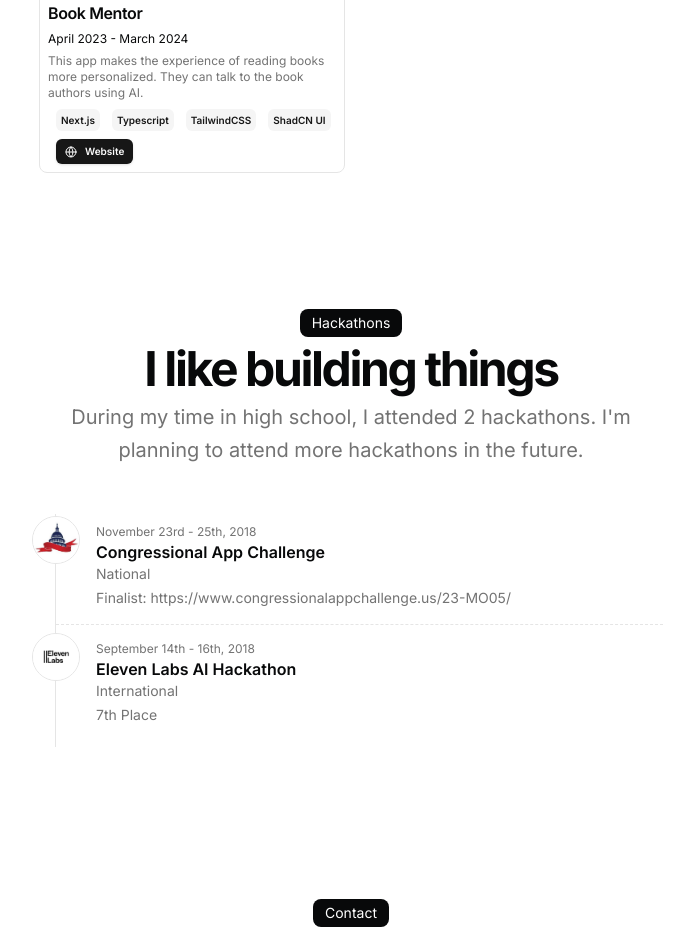
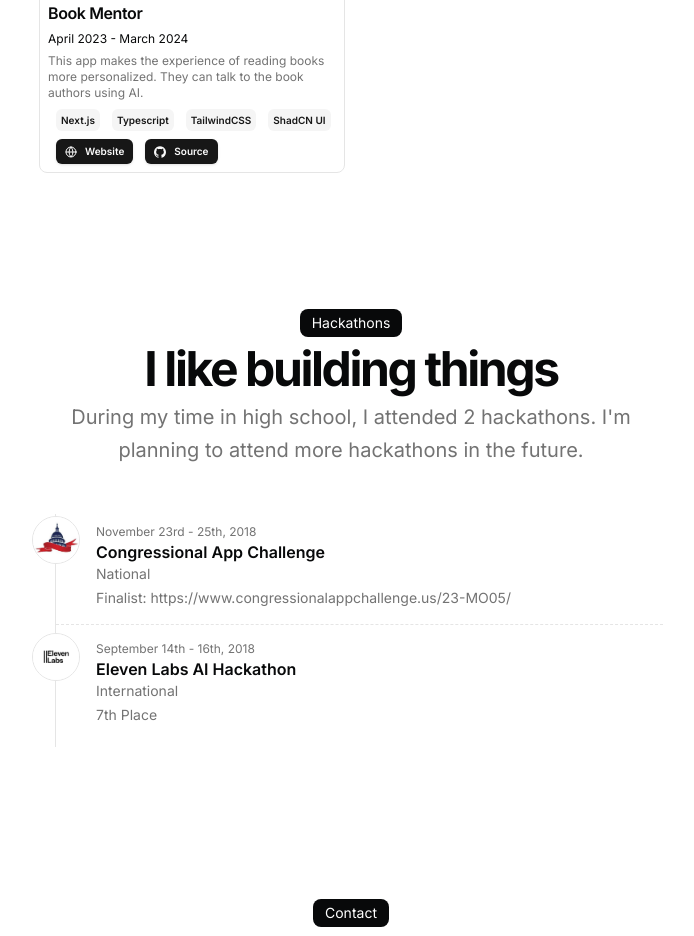
Before and after one commit to kimkhoi2202/portfolio, a Next.js app: page / in a window 1280 px wide. Shown: the part 2680-3616 px from the top of the page, without its empty margins (289-983 px from the left). Built offline with nearby package versions, Linux system fonts and the light colour scheme.

Commit message:
add github link to BookMentor

```diff
--- a/src/data/resume.tsx
+++ b/src/data/resume.tsx
@@ -363,6 +363,11 @@ export const DATA = {
           href: "https://book-mentor-zeta.vercel.app/",
           icon: <Icons.globe className="size-3" />,
         },
+        {
+          type: "Source",
+          href: "https://github.com/kimkhoi2202/BookMentor",
+          icon: <Icons.github className="size-3" />,
+        },
       ],
       image: "",
       video:
```
